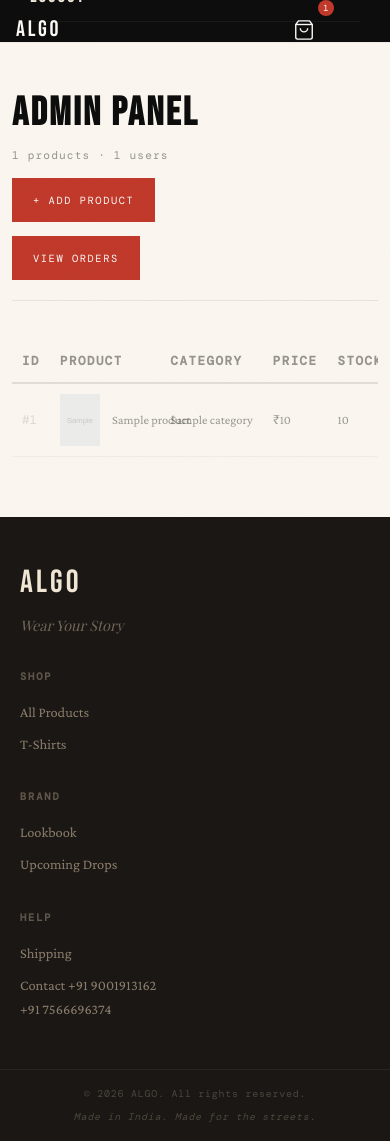
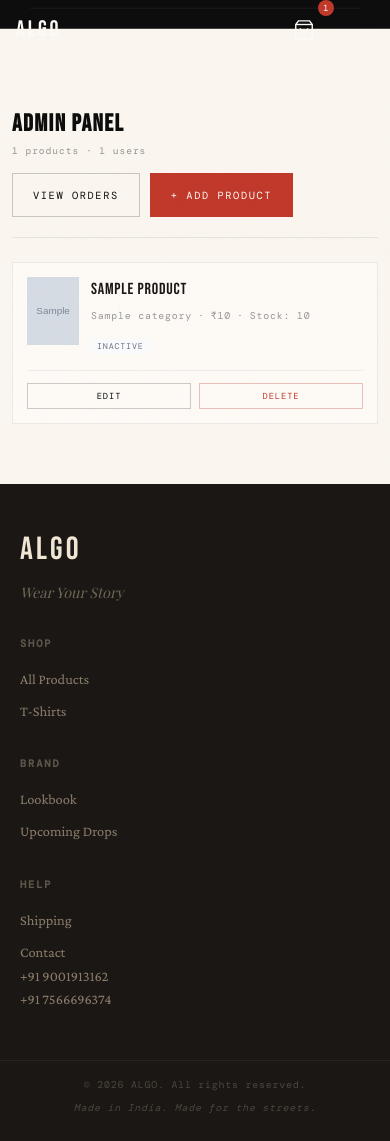
Before and after one commit to jsalariya2008/Algo-Store, a Flask app: template templates/admin.html in a window 390 px wide. After the commit the page ends 1113 px from the top, so only its background shows below. Run offline with Flask 3, Linux system fonts and the light colour scheme; a user stored in the database is signed in; the template is opened without the code that fills it: most values are stand-ins (such as "Sample title", 1, 10 or a date in 2020); grey boxes marked "Sample" are stand-in pictures; some libraries are stand-ins or nearby versions; some web fonts are replaced.

Commit message:
Fix admin panel for mobile with card view

```diff
--- a/static/css/main.css
+++ b/static/css/main.css
@@ -1765,3 +1765,206 @@ body {
   align-items: center;
   justify-content: center;
 }
+
+/* ================================================================
+   ALGO — Admin Mobile Fixes
+================================================================ */
+
+@media (max-width: 768px) {
+
+  /* ── Admin page layout ─────────────────────────────────────── */
+  .admin-page {
+    padding: calc(60px + 16px) 12px 60px;
+  }
+
+  .admin-header {
+    flex-direction: column;
+    align-items: flex-start;
+    gap: 14px;
+    margin-bottom: 24px;
+  }
+
+  .admin-title {
+    font-size: 1.8rem;
+  }
+
+  .admin-sub {
+    font-size: 0.6rem;
+  }
+
+  /* ── Admin table — horizontal scroll ───────────────────────── */
+  .admin-table-wrap {
+    overflow-x: auto;
+    -webkit-overflow-scrolling: touch;
+    border: 1px solid rgba(0,0,0,0.06);
+    border-radius: 2px;
+    margin: 0 -12px;
+    padding: 0 12px;
+  }
+
+  .admin-table {
+    min-width: 640px;
+    font-size: 0.78rem;
+  }
+
+  .admin-table th {
+    font-size: 0.58rem;
+    padding: 10px 10px;
+    white-space: nowrap;
+  }
+
+  .admin-table td {
+    padding: 10px 10px;
+    white-space: nowrap;
+    font-size: 0.78rem;
+  }
+
+  .admin-thumb {
+    width: 32px;
+    height: 42px;
+  }
+
+  .admin-btn {
+    padding: 5px 8px;
+    font-size: 0.55rem;
+  }
+
+  .status-badge {
+    font-size: 0.52rem;
+    padding: 2px 6px;
+  }
+
+  /* ── Admin product form ─────────────────────────────────────── */
+  .admin-form-wrap {
+    padding: 20px 16px;
+  }
+
+  .admin-form {
+    gap: 16px;
+  }
+
+  .form-row {
+    grid-template-columns: 1fr !important;
+    gap: 16px;
+  }
+
+  .form-check span {
+    font-size: 0.65rem;
+  }
+
+  .admin-form-actions {
+    flex-direction: column;
+  }
+
+  .admin-form-actions .btn {
+    width: 100%;
+    justify-content: center;
+  }
+
+  /* ── Admin orders page ──────────────────────────────────────── */
+  .admin-orders-table-wrap {
+    overflow-x: auto;
+    -webkit-overflow-scrolling: touch;
+    margin: 0 -12px;
+  }
+}
+
+@media (max-width: 480px) {
+
+  .admin-title {
+    font-size: 1.5rem;
+  }
+
+  /* Stack action buttons vertically */
+  .admin-actions {
+    flex-direction: column;
+    gap: 4px;
+  }
+
+  .admin-btn {
+    width: 100%;
+    text-align: center;
+  }
+}
+
+/* ── Admin card view (mobile only) ─────────────────────────────── */
+.desktop-only { display: block; }
+.mobile-only  { display: none; }
+
+@media (max-width: 768px) {
+  .desktop-only { display: none; }
+  .mobile-only  { display: block; }
+}
+
+.admin-cards {
+  display: flex;
+  flex-direction: column;
+  gap: 12px;
+}
+
+.admin-card {
+  background: var(--white);
+  border: 1px solid rgba(0,0,0,0.07);
+  padding: 14px;
+}
+
+.admin-card__top {
+  display: flex;
+  gap: 12px;
+  margin-bottom: 12px;
+  align-items: flex-start;
+}
+
+.admin-card__img {
+  width: 52px;
+  height: 68px;
+  object-fit: cover;
+  flex-shrink: 0;
+  background: var(--beige);
+}
+
+.admin-card__img-placeholder {
+  width: 52px;
+  height: 68px;
+  background: var(--beige);
+  display: flex;
+  align-items: center;
+  justify-content: center;
+  font-family: var(--font-display);
+  font-size: 1.5rem;
+  color: rgba(0,0,0,0.2);
+  flex-shrink: 0;
+}
+
+.admin-card__info {
+  flex: 1;
+  min-width: 0;
+}
+
+.admin-card__name {
+  font-family: var(--font-display);
+  font-size: 1rem;
+  letter-spacing: 0.05em;
+  color: var(--off-black);
+  margin-bottom: 4px;
+  white-space: nowrap;
+  overflow: hidden;
+  text-overflow: ellipsis;
+}
+
+.admin-card__meta {
+  font-family: var(--font-mono);
+  font-size: 0.62rem;
+  letter-spacing: 0.08em;
+  color: rgba(0,0,0,0.4);
+  display: flex;
+  gap: 6px;
+  flex-wrap: wrap;
+}
+
+.admin-card__actions {
+  display: flex;
+  gap: 8px;
+  border-top: 1px solid rgba(0,0,0,0.06);
+  padding-top: 12px;
+}
--- a/templates/admin.html
+++ b/templates/admin.html
@@ -1,5 +1,5 @@
 {% extends 'base.html' %}
-{% block title %}Admin - ALGO{% endblock %}
+{% block title %}Admin — ALGO{% endblock %}
 
 {% block content %}
 <div class="admin-page">
@@ -8,13 +8,14 @@
       <h1 class="admin-title">Admin Panel</h1>
       <p class="admin-sub">{{ products|length }} products · {{ user_count }} users</p>
     </div>
-    <a href="{{ url_for('admin_add_product') }}" class="btn btn--primary">+ Add Product</a>
-    <a href="{{ url_for('admin_orders') }}" class="btn btn--primary">
-  View Orders
-</a>
+    <div style="display:flex;gap:10px;flex-wrap:wrap;">
+      <a href="{{ url_for('admin_orders') }}" class="btn btn--ghost">View Orders</a>
+      <a href="{{ url_for('admin_add_product') }}" class="btn btn--primary">+ Add Product</a>
+    </div>
   </div>
 
-  <div class="admin-table-wrap">
+  <!-- Desktop table view -->
+  <div class="admin-table-wrap desktop-only">
     <table class="admin-table">
       <thead>
         <tr>
@@ -53,7 +54,8 @@
           </td>
           <td>
             <div class="admin-actions">
-              <a href="{{ url_for('admin_edit_product', pid=p.id) }}" class="admin-btn admin-btn--edit">Edit</a>
+              <a href="{{ url_for('admin_edit_product', pid=p.id) }}"
+                 class="admin-btn admin-btn--edit">Edit</a>
               <button class="admin-btn admin-btn--delete"
                       onclick="deleteProduct({{ p.id }}, '{{ p.name }}')">Delete</button>
             </div>
@@ -63,6 +65,47 @@
       </tbody>
     </table>
   </div>
+
+  <!-- Mobile card view -->
+  <div class="admin-cards mobile-only">
+    {% for p in products %}
+    <div class="admin-card">
+      <div class="admin-card__top">
+        {% if p.image_url %}
+          <img src="{{ p.image_url }}" alt="{{ p.name }}" class="admin-card__img">
+        {% else %}
+          <div class="admin-card__img-placeholder">{{ p.name[0] }}</div>
+        {% endif %}
+        <div class="admin-card__info">
+          <div class="admin-card__name">{{ p.name }}</div>
+          <div class="admin-card__meta">
+            <span>{{ p.category }}</span>
+            <span>·</span>
+            <span>₹{{ "%.0f"|format(p.price) }}</span>
+            <span>·</span>
+            <span>Stock: {{ p.stock }}</span>
+          </div>
+          <div style="margin-top:6px;">
+            {% if p.is_upcoming %}
+              <span class="status-badge status-badge--upcoming">Upcoming</span>
+            {% elif p.is_active %}
+              <span class="status-badge status-badge--active">Active</span>
+            {% else %}
+              <span class="status-badge status-badge--inactive">Inactive</span>
+            {% endif %}
+          </div>
+        </div>
+      </div>
+      <div class="admin-card__actions">
+        <a href="{{ url_for('admin_edit_product', pid=p.id) }}"
+           class="admin-btn admin-btn--edit" style="flex:1;text-align:center;">Edit</a>
+        <button class="admin-btn admin-btn--delete" style="flex:1;"
+                onclick="deleteProduct({{ p.id }}, '{{ p.name }}')">Delete</button>
+      </div>
+    </div>
+    {% endfor %}
+  </div>
+
 </div>
 {% endblock %}
 
@@ -70,7 +113,7 @@
 <script>
 function deleteProduct(id, name) {
   if (!confirm('Delete "' + name + '"?')) return;
-  fetch('/admin/product/delete/' + id, {method: 'POST'})
+  fetch('/admin/product/delete/' + id, { method: 'POST' })
     .then(r => r.json())
     .then(() => location.reload());
 }
--- a/templates/base.html
+++ b/templates/base.html
@@ -49,15 +49,21 @@
   </nav>
 
   <!-- Mobile menu -->
-  <div class="mobile-menu" id="mobileMenu">
+  <<div class="mobile-menu" id="mobileMenu">
   <a href="{{ url_for('collection') }}">Collection</a>
   <a href="{{ url_for('lookbook') }}">Lookbook</a>
-    <a href="{{ url_for('index') }}#drops">Drops</a>
   {% if session.get('user_id') %}
+    {% if session.get('is_admin') %}
+      <a href="{{ url_for('admin') }}">Admin</a>
+      <a href="{{ url_for('admin_orders') }}">Orders</a>
+    {% endif %}
     <a href="{{ url_for('logout') }}">Logout</a>
   {% else %}
     <a href="{{ url_for('login') }}">Login</a>
   {% endif %}
+  <a href="{{ url_for('cart') }}">
+    Bag ({{ cart_count }})
+  </a>
 </div>
 
   <!-- Flash messages -->
@@ -101,7 +107,7 @@
           <a href="#"></a>
           <a href="#">Shipping</a>
           <a href="#"></a>
-          <a href="#">Contact
+          <a href="#">Contact<br>
             +91 9001913162 <br>
                 +91 7566696374
           </a>
```
Lines whose indentation alone changed are shown as unchanged.
